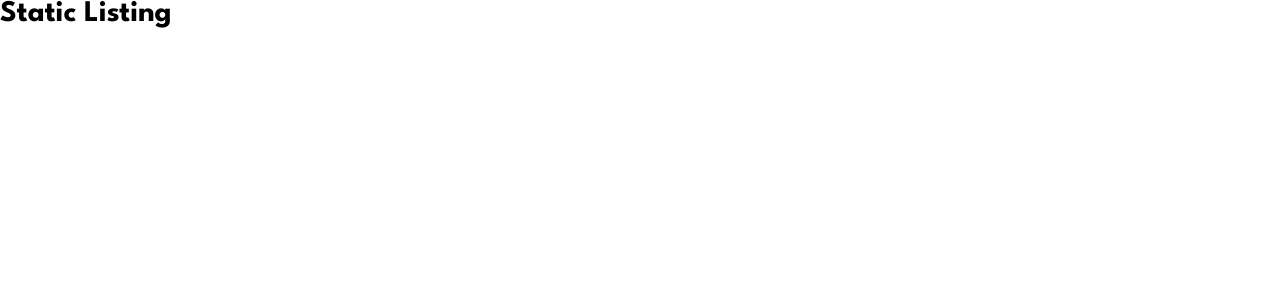
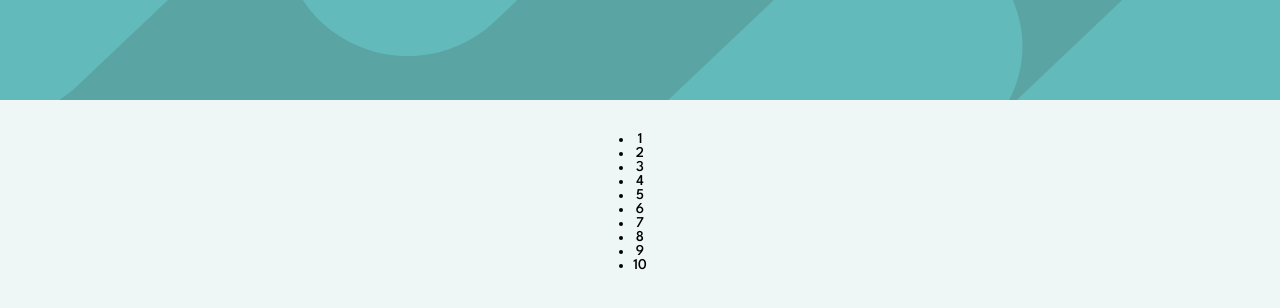
Before and after one commit to AakashSahani/StaticJobListing, a React (Vite) app: page / in a window 1280 px wide. Shown: the top 308 px of the page. Built offline with nearby package versions, Linux system fonts and the light colour scheme.

Commit message:
Added Components and Basic Styling

```diff
--- a/src/App.jsx
+++ b/src/App.jsx
@@ -1,5 +1,14 @@
+import Header from './layouts/Header';
+import Main from './layouts/Main';
+import { JobListProvider } from './context/JobListContext';
+
 function App() {
-	return <h1>Static Listing</h1>;
+	return (
+		<JobListProvider>
+			<Header />
+			<Main />
+		</JobListProvider>
+	);
 }
 
 export default App;
--- /dev/null
+++ b/src/components/JobItem.jsx
@@ -0,0 +1,5 @@
+function JobItem({ job }) {
+	return <li>{job.id}</li>;
+}
+
+export default JobItem;
--- /dev/null
+++ b/src/components/JobList.jsx
@@ -0,0 +1,17 @@
+import JobItem from './JobItem';
+import JobListContext from '../context/JobListContext';
+import { useContext } from 'react';
+
+function JobList() {
+	const { joblist, setJoblist, sayHello } = useContext(JobListContext);
+
+	return (
+		<ul>
+			{joblist.map((job) => (
+				<JobItem key={job.id} job={job} />
+			))}
+		</ul>
+	);
+}
+
+export default JobList;
--- /dev/null
+++ b/src/components/shared/Button.jsx
@@ -0,0 +1,5 @@
+function Button({ children }) {
+	return <button>{children}</button>;
+}
+
+export default Button;
--- /dev/null
+++ b/src/components/shared/Card.jsx
@@ -0,0 +1,5 @@
+function Card({ children }) {
+	return <div className="card">{children}</div>;
+}
+
+export default Card;
--- /dev/null
+++ b/src/components/shared/Filter.jsx
@@ -0,0 +1,5 @@
+function Filter() {
+	return <div>Filter</div>;
+}
+
+export default Filter;
--- /dev/null
+++ b/src/context/JobListContext.jsx
@@ -0,0 +1,20 @@
+import { createContext, useState } from 'react';
+import JobListData from '../data/JobListData';
+
+const JobListContext = createContext();
+
+export const JobListProvider = ({ children }) => {
+	const [joblist, setJoblist] = useState(JobListData);
+
+	const sayHello = () => {
+		console.log('Hello There');
+		console.log(joblist);
+	};
+	return (
+		<JobListContext.Provider value={{ joblist, setJoblist, sayHello }}>
+			{children}
+		</JobListContext.Provider>
+	);
+};
+
+export default JobListContext;
--- a/src/data/ListingData.js
+++ b/src/data/JobListData.js
@@ -1,8 +1,8 @@
-const ListingData = [
+const JobListData = [
 	{
 		id: 1,
 		company: 'Photosnap',
-		logo: require('../assets/photosnap.svg'),
+		logo: '../assets/photosnap.svg',
 		new: true,
 		featured: true,
 		position: 'Senior Frontend Developer',
@@ -17,7 +17,7 @@ const ListingData = [
 	{
 		id: 2,
 		company: 'Manage',
-		logo: require('../assets/manage.svg'),
+		logo: '../assets/manage.svg',
 		new: true,
 		featured: true,
 		position: 'Fullstack Developer',
@@ -32,7 +32,7 @@ const ListingData = [
 	{
 		id: 3,
 		company: 'Account',
-		logo: require('../assets/account.svg'),
+		logo: '../assets/account.svg',
 		new: true,
 		featured: false,
 		position: 'Junior Frontend Developer',
@@ -47,7 +47,7 @@ const ListingData = [
 	{
 		id: 4,
 		company: 'MyHome',
-		logo: require('../assets/myhome.svg'),
+		logo: '../assets/myhome.svg',
 		new: false,
 		featured: false,
 		position: 'Junior Frontend Developer',
@@ -62,7 +62,7 @@ const ListingData = [
 	{
 		id: 5,
 		company: 'Loop Studios',
-		logo: require('../assets/loop-studios.svg'),
+		logo: '../assets/loop-studios.svg',
 		new: false,
 		featured: false,
 		position: 'Software Engineer',
@@ -77,7 +77,7 @@ const ListingData = [
 	{
 		id: 6,
 		company: 'FaceIt',
-		logo: require('../assets/faceit.svg'),
+		logo: '../assets/faceit.svg',
 		new: false,
 		featured: false,
 		position: 'Junior Backend Developer',
@@ -92,7 +92,7 @@ const ListingData = [
 	{
 		id: 7,
 		company: 'Shortly',
-		logo: require('../assets/shortly.svg'),
+		logo: '../assets/shortly.svg',
 		new: false,
 		featured: false,
 		position: 'Junior Developer',
@@ -107,7 +107,7 @@ const ListingData = [
 	{
 		id: 8,
 		company: 'Insure',
-		logo: require('../assets/insure.svg'),
+		logo: '../assets/insure.svg',
 		new: false,
 		featured: false,
 		position: 'Junior Frontend Developer',
@@ -122,7 +122,7 @@ const ListingData = [
 	{
 		id: 9,
 		company: 'Eyecam Co.',
-		logo: require('../assets/eyecam-co.svg'),
+		logo: '../assets/eyecam-co.svg',
 		new: false,
 		featured: false,
 		position: 'Full Stack Engineer',
@@ -137,7 +137,7 @@ const ListingData = [
 	{
 		id: 10,
 		company: 'The Air Filter Company',
-		logo: require('../assets/the-air-filter-company.svg'),
+		logo: '../assets/the-air-filter-company.svg',
 		new: false,
 		featured: false,
 		position: 'Front-end Dev',
@@ -151,4 +151,4 @@ const ListingData = [
 	},
 ];
 
-export default ListingData;
+export default JobListData;
--- a/src/index.css
+++ b/src/index.css
@@ -8,7 +8,7 @@
 	/* ### Neutral */
 
 	--LightGrayishCyan: hsl(180, 52%, 96%);
-	--LightGrayishCyan: hsl(180, 31%, 95%);
+	--LightGrayishCyanBg: hsl(180, 31%, 95%);
 	--DarkGrayishCyan: hsl(180, 8%, 52%);
 	--VeryDarkGrayishCyan: hsl(180, 14%, 20%);
 }
@@ -20,6 +20,34 @@
 }
 
 body {
+	width: 100vw;
+	height: 100vh;
 	font-size: 15px;
 	font-family: 'League Spartan', sans-serif;
 }
+
+header {
+	min-height: 100px;
+	width: 100vw;
+	background-image: url('./assets/bg-header-desktop.svg');
+	background-position: center;
+	background-size: cover;
+	background-repeat: no-repeat;
+	background-color: var(--DesaturatedDarkCyan);
+}
+
+main {
+	background-color: var(--LightGrayishCyanBg);
+	display: flex;
+	justify-content: center;
+	text-align: center;
+	min-width: 100vw;
+	min-height: 100vh;
+	padding: 2rem;
+}
+
+@media (max-width: 500px) {
+	header {
+		background-image: url('./assets/bg-header-mobile.svg');
+	}
+}
--- /dev/null
+++ b/src/layouts/Header.jsx
@@ -0,0 +1,5 @@
+function Header() {
+	return <header></header>;
+}
+
+export default Header;
--- /dev/null
+++ b/src/layouts/Main.jsx
@@ -0,0 +1,11 @@
+import JobList from '../components/JobList';
+
+function Main() {
+	return (
+		<main>
+			<JobList />
+		</main>
+	);
+}
+
+export default Main;
```
